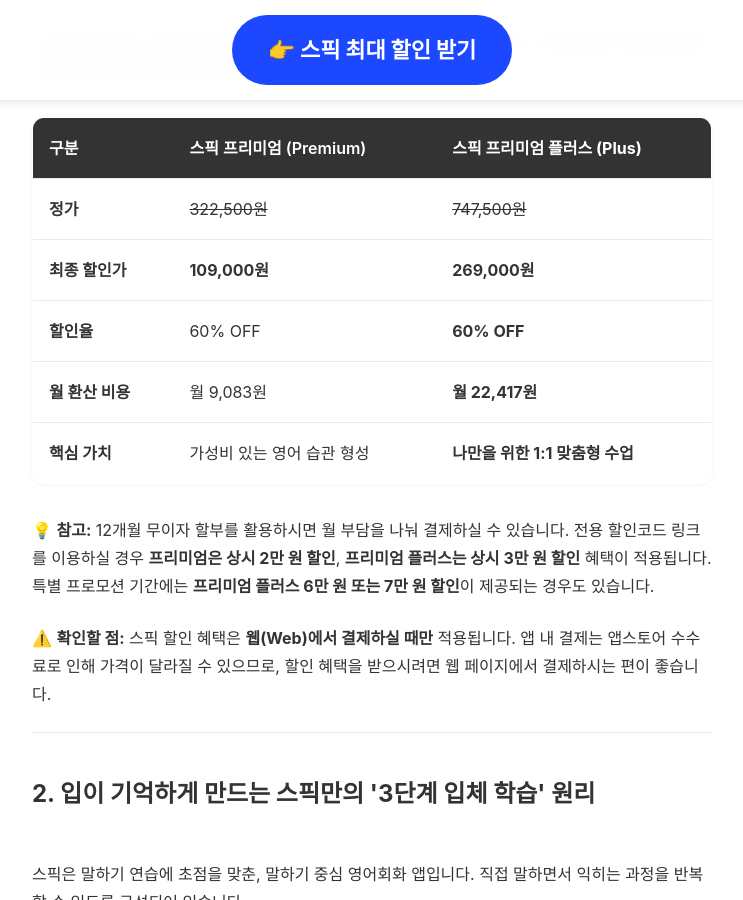
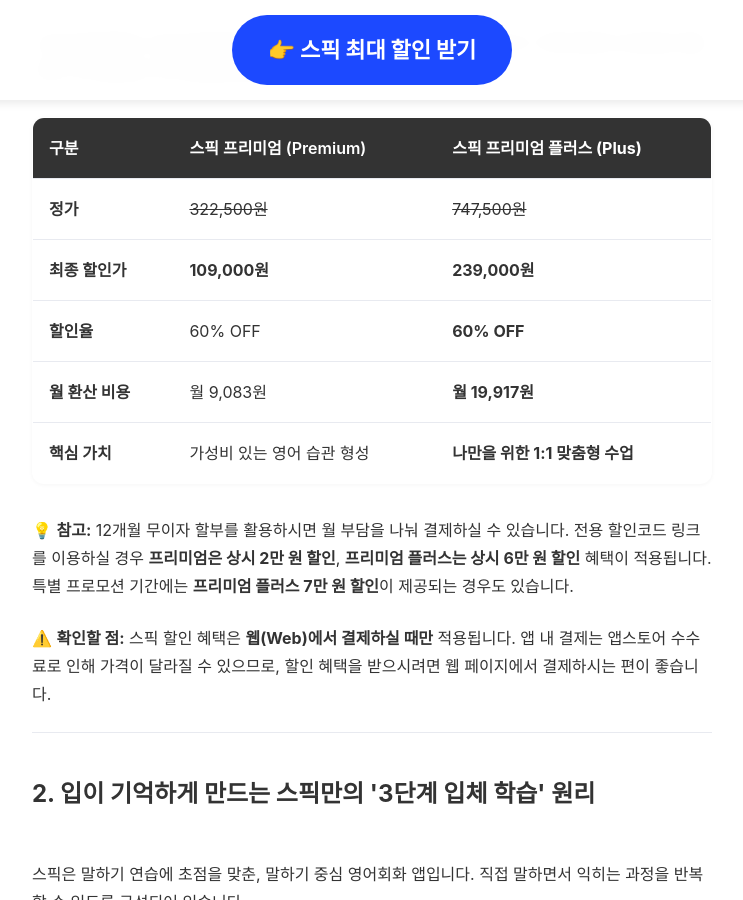
Before and after one commit to kjsjdw/speak_event_page, a Jekyll site: the page built from content/main-page-content.md, in a window 1280 px wide and 900 px high, scrolled down 1479 px. Shown: the whole window, without its empty margins (268-1011 px from the left). Built offline with Jekyll 4.4.1, drawn with Linux system fonts in a browser that asks for light colours; some web fonts are replaced; some of the changed text lies outside the part shown.

Commit message:
Update Premium Plus price to 239,000원 and discount to 6만 원
Co-Authored-By: Claude Opus 4.7 <noreply@anthropic.com>

```diff
--- a/content/sections/02-pricing.md
+++ b/content/sections/02-pricing.md
@@ -4,11 +4,11 @@
 | 구분 | 스픽 프리미엄 (Premium) | **스픽 프리미엄 플러스 (Plus)** |
 | :--- | :--- | :--- |
 | **정가** | ~~322,500원~~ | ~~747,500원~~ |
-| **최종 할인가** | **109,000원** | **269,000원** |
+| **최종 할인가** | **109,000원** | **239,000원** |
 | **할인율** | 60% OFF | **60% OFF** |
-| **월 환산 비용** | 월 9,083원 | **월 22,417원** |
+| **월 환산 비용** | 월 9,083원 | **월 19,917원** |
 | **핵심 가치** | 가성비 있는 영어 습관 형성 | **나만을 위한 1:1 맞춤형 수업** |
 
-<p>💡 <strong>참고:</strong> 12개월 무이자 할부를 활용하시면 월 부담을 나눠 결제하실 수 있습니다. 전용 할인코드 링크를 이용하실 경우 <strong>프리미엄은 상시 2만 원 할인</strong>, <strong>프리미엄 플러스는 상시 3만 원 할인</strong> 혜택이 적용됩니다. 특별 프로모션 기간에는 <strong>프리미엄 플러스 6만 원 또는 7만 원 할인</strong>이 제공되는 경우도 있습니다.</p>
+<p>💡 <strong>참고:</strong> 12개월 무이자 할부를 활용하시면 월 부담을 나눠 결제하실 수 있습니다. 전용 할인코드 링크를 이용하실 경우 <strong>프리미엄은 상시 2만 원 할인</strong>, <strong>프리미엄 플러스는 상시 6만 원 할인</strong> 혜택이 적용됩니다. 특별 프로모션 기간에는 <strong>프리미엄 플러스 7만 원 할인</strong>이 제공되는 경우도 있습니다.</p>
 
 <p>⚠️ <strong>확인할 점:</strong> 스픽 할인 혜택은 <strong>웹(Web)에서 결제하실 때만</strong> 적용됩니다. 앱 내 결제는 앱스토어 수수료로 인해 가격이 달라질 수 있으므로, 할인 혜택을 받으시려면 웹 페이지에서 결제하시는 편이 좋습니다.</p>
--- a/content/sections/05-faq.md
+++ b/content/sections/05-faq.md
@@ -7,7 +7,7 @@
  <hr style="margin-bottom: 20px;">
 
   <h3>⚠️ 선택한 멤버십에 따라 스픽 할인코드 혜택 금액이 다른가요?</h3>
-  <p>네, 멤버십에 따라 적용되는 혜택이 달라집니다. <strong>프리미엄은 2만 원 할인</strong>, <strong>프리미엄 플러스는 프로모션 시기에 따라 7만 원, 6만 원, 3만 원 할인</strong>으로 달라질 수 있습니다. 원하는 멤버십 전용 링크로 접속하면 해당 혜택이 적용된 금액을 확인하실 수 있습니다.</p>
+  <p>네, 멤버십에 따라 적용되는 혜택이 달라집니다. <strong>프리미엄은 2만 원 할인</strong>, <strong>프리미엄 플러스는 프로모션 시기에 따라 7만 원 또는 6만 원 할인</strong>으로 달라질 수 있습니다. 원하는 멤버십 전용 링크로 접속하면 해당 혜택이 적용된 금액을 확인하실 수 있습니다.</p>
 
  <hr style="margin-bottom: 20px;">
 
@@ -54,7 +54,7 @@
       "name": "선택한 멤버십에 따라 스픽 할인코드 혜택 금액이 다른가요?",
       "acceptedAnswer": {
         "@type": "Answer",
-        "text": "네, 멤버십에 따라 적용되는 혜택이 달라집니다. 프리미엄은 2만 원 할인, 프리미엄 플러스는 프로모션 시기에 따라 7만 원, 6만 원, 3만 원 할인으로 달라질 수 있습니다. 원하는 멤버십 전용 링크로 접속하면 해당 혜택이 적용된 금액을 확인하실 수 있습니다."
+        "text": "네, 멤버십에 따라 적용되는 혜택이 달라집니다. 프리미엄은 2만 원 할인, 프리미엄 플러스는 프로모션 시기에 따라 7만 원 또는 6만 원 할인으로 달라질 수 있습니다. 원하는 멤버십 전용 링크로 접속하면 해당 혜택이 적용된 금액을 확인하실 수 있습니다."
       }
     },
     {
```
